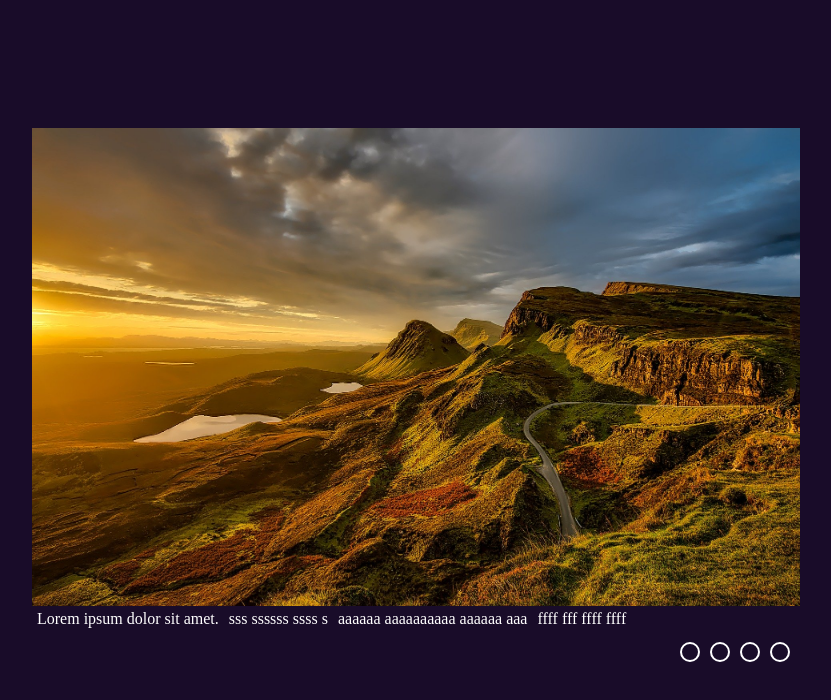
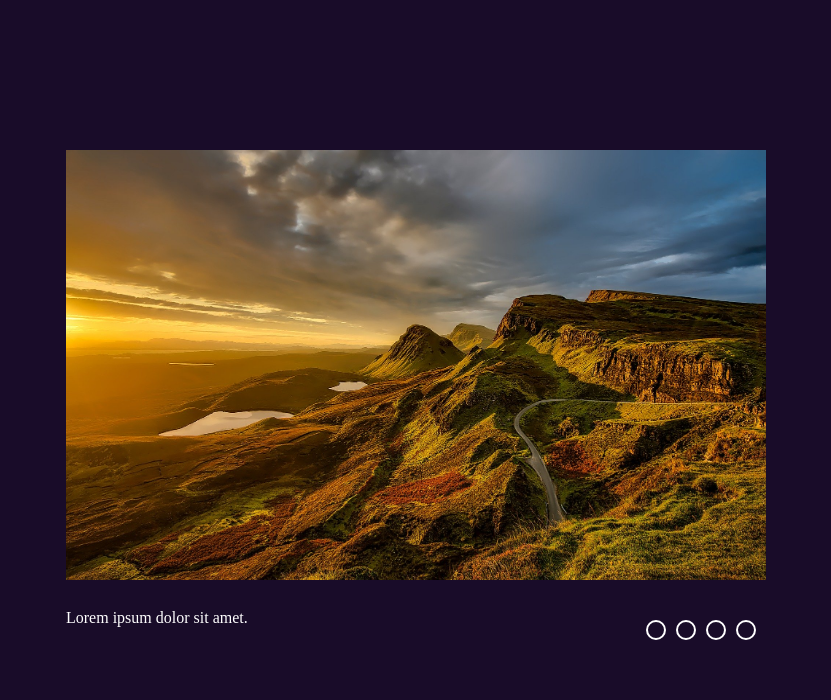
Before and after one commit to Serg1k1/cssMemeSlider, a plain HTML site: page index.html in a window 1280 px wide. Shown: the whole page, without its empty margins (224-1055 px from the left). Drawn offline with Linux system fonts and the light colour scheme.

Commit message:
feat: done the slider with text moving (We, Sep 13, 2023 10:56:42 PM)

```diff
--- a/index.html
+++ b/index.html
@@ -8,24 +8,32 @@
     <link rel="stylesheet" href="styles/main.css">
 </head>
 <body>
+    <input class="main__input" type="radio" name="slide" id="img1" checked>
+    <input class="main__input" type="radio" name="slide" id="img2">
+    <input class="main__input" type="radio" name="slide" id="img3">
+    <input class="main__input" type="radio" name="slide" id="img4">
     <div class="slider">
-        <div class="images">
-            <input type="radio" name="slide" id="img1" checked>
-            <input type="radio" name="slide" id="img2">
-            <input type="radio" name="slide" id="img3">
-            <input type="radio" name="slide" id="img4">
+        <div class="wrapper">
 
-            <img class="m1" src="./m1.jpg" alt="img">
-            <img class="m2" src="./m2.jpg" alt="img">
-            <img class="m3" src="./m3.jpg" alt="img">
-            <img class="m4" src="./m4.jpg" alt="img">
+            <div class="slide first">
+                <img class="m1" src="./m1.jpg" alt="img">
+            </div>
+            <div class="slide">
+                <img class="m2" src="./m2.jpg" alt="img">
+            </div>
+            <div class="slide">
+                <img class="m3" src="./m3.jpg" alt="img">
+            </div>
+            <div class="slide">
+                <img class="m4" src="./m4.jpg" alt="img">
+            </div>
         </div>
-        <div class="slider__footer">
-            <div class="description">
+        <div class="slider__footer footer-slider">
+            <div class="footer-slider__description">
                 <p class="p1">Lorem ipsum dolor sit amet.</p>
-                <p class="p2">sss ssssss ssss s</p>
-                <p class="p3">aaaaaa aaaaaaaaaa aaaaaa aaa</p>
-                <p class="p4">ffff fff ffff ffff</p>
+                <p class="p1">Oh Duuude</p>
+                <p class="p1">Wtf Broo</p>
+                <p class="p1">ffff fff ffff ffff</p>
             </div>
             <div class="dots">
                 <label for="img1"></label>
--- a/styles/main.css
+++ b/styles/main.css
@@ -4,25 +4,56 @@ body {
     justify-content: center;
     align-items: center;
     background-color: rgb(25, 12, 41);
+    padding: 0 15px;
+}
+.main__input {
+    display: none;
 }
 .slider {
+    display: flex;
+    flex-direction: column;
+    gap: 30px;
     position: relative;
-    width: 60%;
+    width: 700px;
+    height: 500px;
     overflow: hidden;
 }
-.images {
+.wrapper {
     display: flex;
-    width: 100%;
+    overflow: hidden;
+    height: auto;
+    width: 500%;
+    transition: all 0.3s ease;
 }
-.images img {
-    height: auto;
-    width: 100%;
-    transition: all 0.15s ease;
+.slide {
+    width: 20%;
 }
-.images input {
-    display: none;
+.slide img {
+    width: 800px;
+    max-width: 100%;
+    height: 435px;
+}
+
+.footer-slider {
+    display: flex;
+}
+
+.footer-slider__description {
+    width: 200px;
+    display: flex;
+    white-space: nowrap;
+    flex-direction: row;
+    overflow: hidden;
+}
+
+.p1 {
+    flex: 0 0 200px;
+    overflow: hidden;
+    color: #fff;
+    transition: all 0.3s ease;
 }
 .dots {
+    flex: 1 1 auto;
     display: flex;
     justify-content: end;
     margin: 5px;
@@ -40,47 +71,37 @@ body {
     background: #fff;
 }
 
-.description {
 
-    display: flex;
-    width: 100%;
-}
-
-.description p {
-    color: #fff;
-    margin: 5px;
-}
-
-#img1:checked ~ .m1 {
+#img1:checked ~ .slider .wrapper {
     margin-left: 0;
 }
 
-#img2:checked ~ .m2 {
+#img2:checked ~ .slider .wrapper {
     margin-left: -100%;
 }
 
-#img3:checked ~ .m3 {
+#img3:checked ~ .slider .wrapper {
     margin-left: -200%;
 }
 
-#img4:checked ~ .m4 {
+#img4:checked ~ .slider .wrapper {
     margin-left: -300%;
 }
 
 
 
-#img1:checked ~ .p1 {
-    margin-right: 0px;
+#img1:checked ~ .slider .slider__footer .footer-slider__description .p1{
+    transform: translateX(0px);
 }
 
-#img2:checked ~ .p2 {
-    margin-right: -30px;
+#img2:checked ~ .slider .slider__footer .footer-slider__description .p1{
+    transform: translateX(-200px);
 }
 
-#img3:checked ~ .p3 {
-    margin-right: -60px;
+#img3:checked ~ .slider .slider__footer .footer-slider__description .p1{
+    transform: translateX(-400px);
 }
 
-#img4:checked ~ .p4 {
-    margin-right: -90px;
+#img4:checked ~ .slider .slider__footer .footer-slider__description .p1{
+    transform: translateX(-600px);
 }
```
